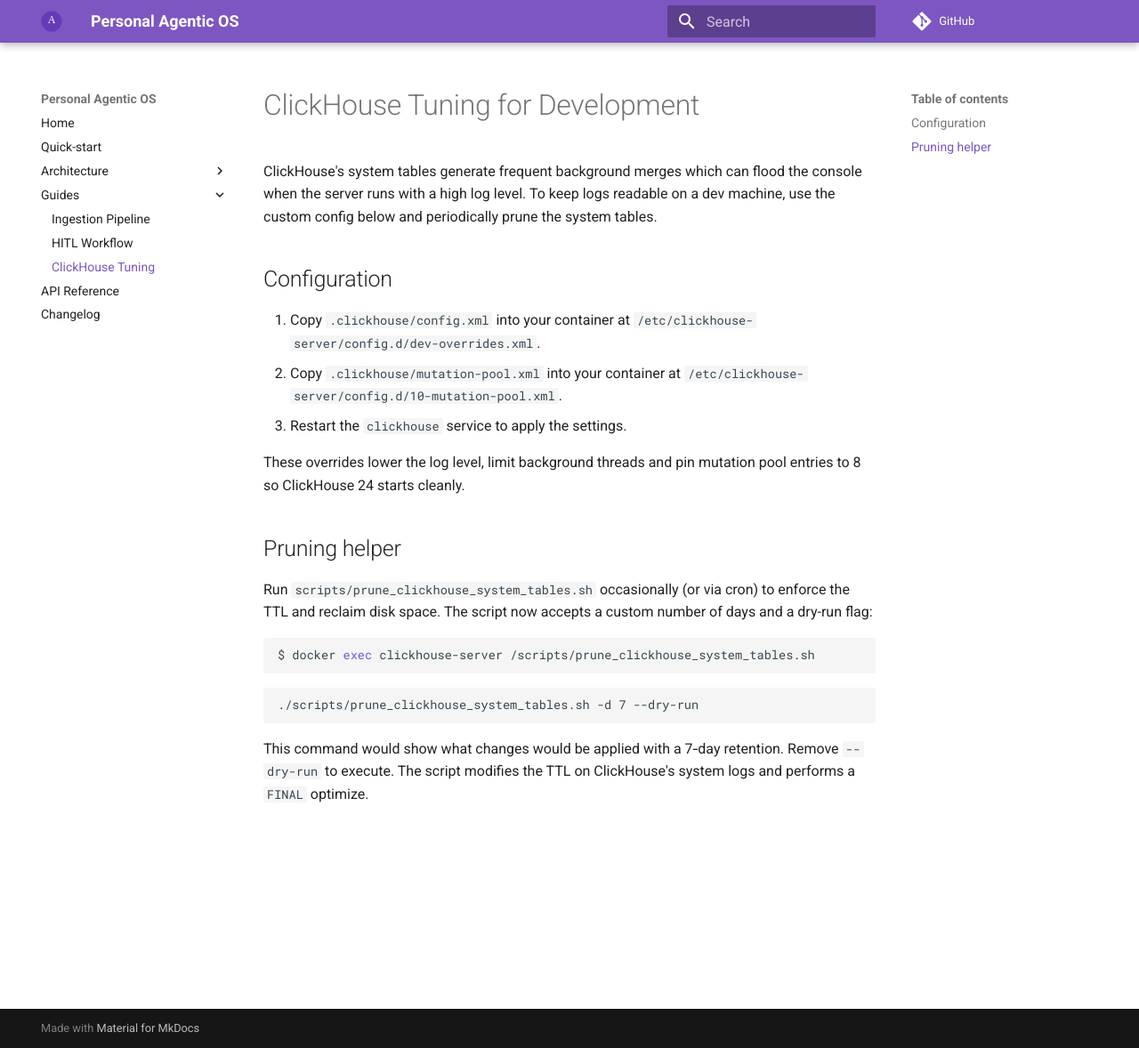
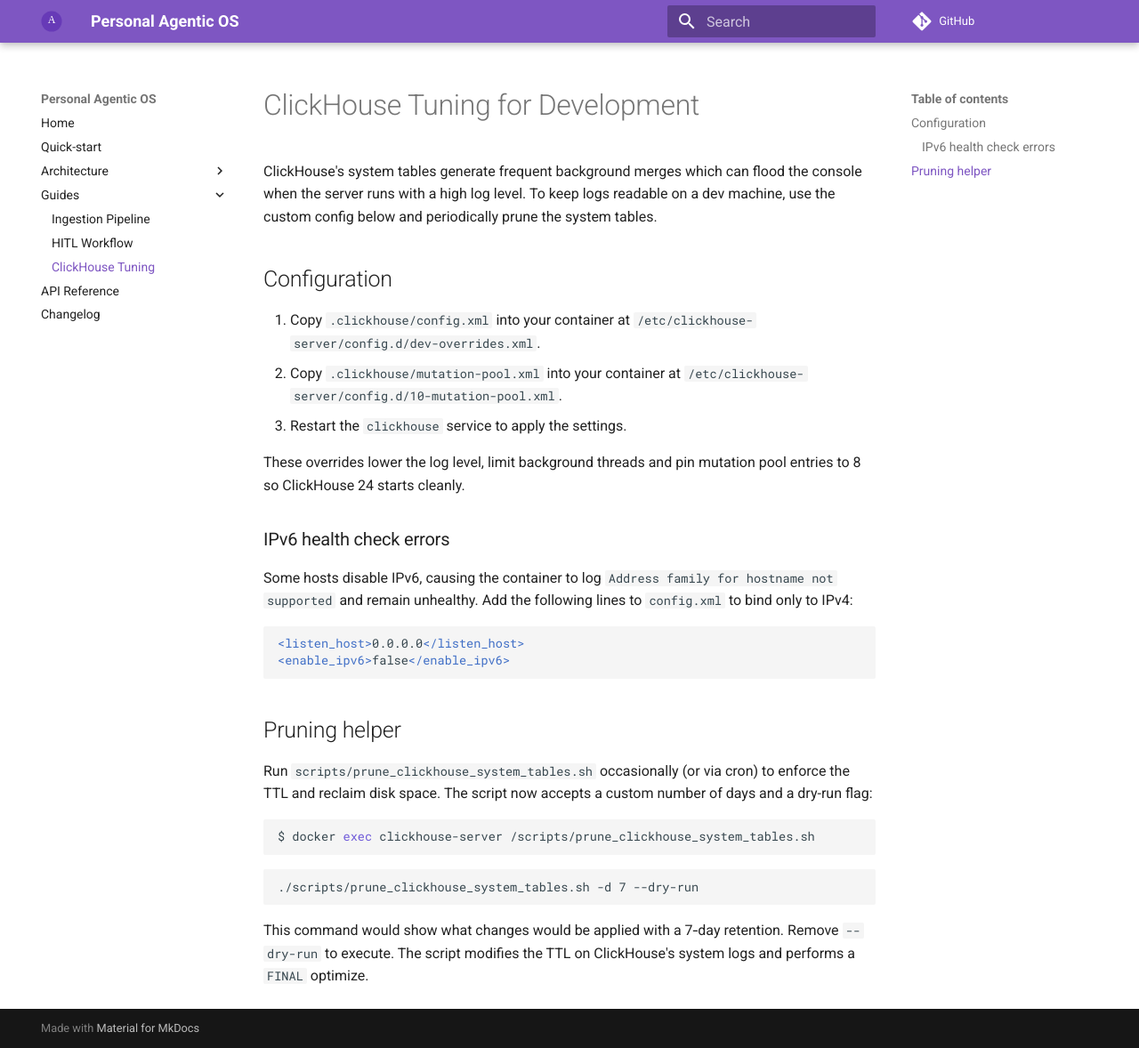
Before and after one commit to adrianwedd/personal-agentic-operating-system, an MkDocs documentation site: the page built from docs/guides/clickhouse_tuning.md, in a window 1280 px wide and 1178 px high. Shown: the whole window at 89% size. Built offline with MkDocs 1.6.1 and Material for MkDocs 9.7.7, drawn with Linux system fonts in a browser that asks for light colours; comment, search, counter and statistics services are not loaded.

Commit message:
Fix Neo4j sample creds and ClickHouse IPv6

````diff
--- a/docker-compose.yml
+++ b/docker-compose.yml
@@ -71,6 +71,7 @@
     - ./logs/clickhouse:/var/log/clickhouse-server
     - ./.clickhouse/config.xml:/etc/clickhouse-server/config.d/dev-overrides.xml:ro
     - ./.clickhouse/mutation-pool.xml:/etc/clickhouse-server/config.d/10-mutation-pool.xml:ro
+    - ./init-clickhouse.sql:/docker-entrypoint-initdb.d/init-clickhouse.sql:ro
   healthcheck:
     test: ["CMD-SHELL", "curl -sf http://localhost:8123/ping || exit 1"]
     interval: 10s
@@ -85,6 +86,8 @@
   image: neo4j:5.20
   container_name: neo4j
   expose: ["7687"]
+  environment:
+    NEO4J_AUTH: ${NEO4J_AUTH}
   volumes:
     - ./data/neo4j:/data
     - ./constraints.cypher:/docker-entrypoint-initdb.d/constraints.cypher:ro
--- a/docs/guides/clickhouse_tuning.md
+++ b/docs/guides/clickhouse_tuning.md
@@ -9,6 +9,15 @@
 3. Restart the `clickhouse` service to apply the settings.
 
 These overrides lower the log level, limit background threads and pin mutation pool entries to 8 so ClickHouse 24 starts cleanly.
+
+### IPv6 health check errors
+
+Some hosts disable IPv6, causing the container to log `Address family for hostname not supported` and remain unhealthy. Add the following lines to `config.xml` to bind only to IPv4:
+
+```xml
+<listen_host>0.0.0.0</listen_host>
+<enable_ipv6>false</enable_ipv6>
+```
 
 ## Pruning helper
 
````
Also changed, not shown: README.md (+34 -0 lines), 3 other files.
